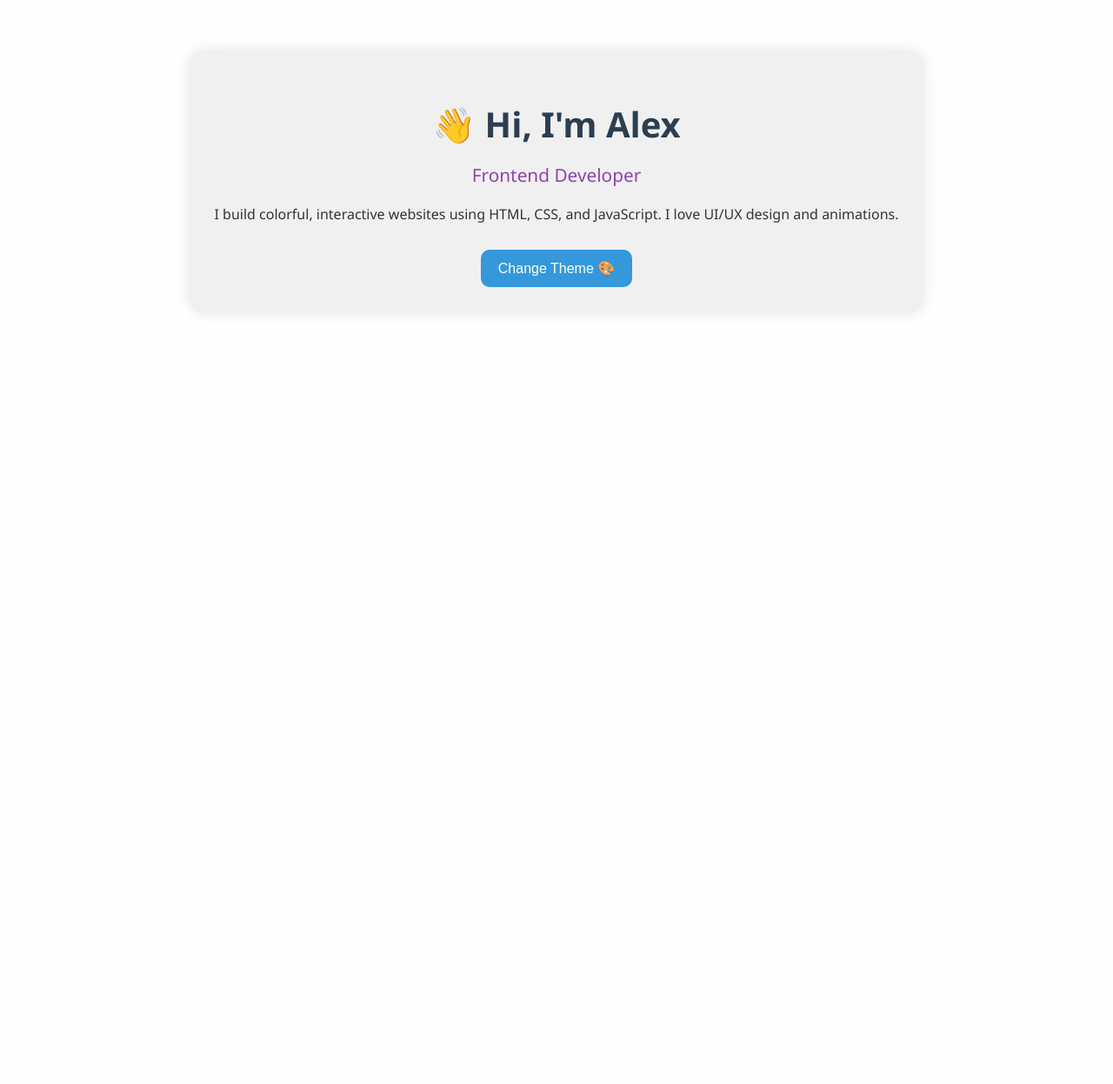
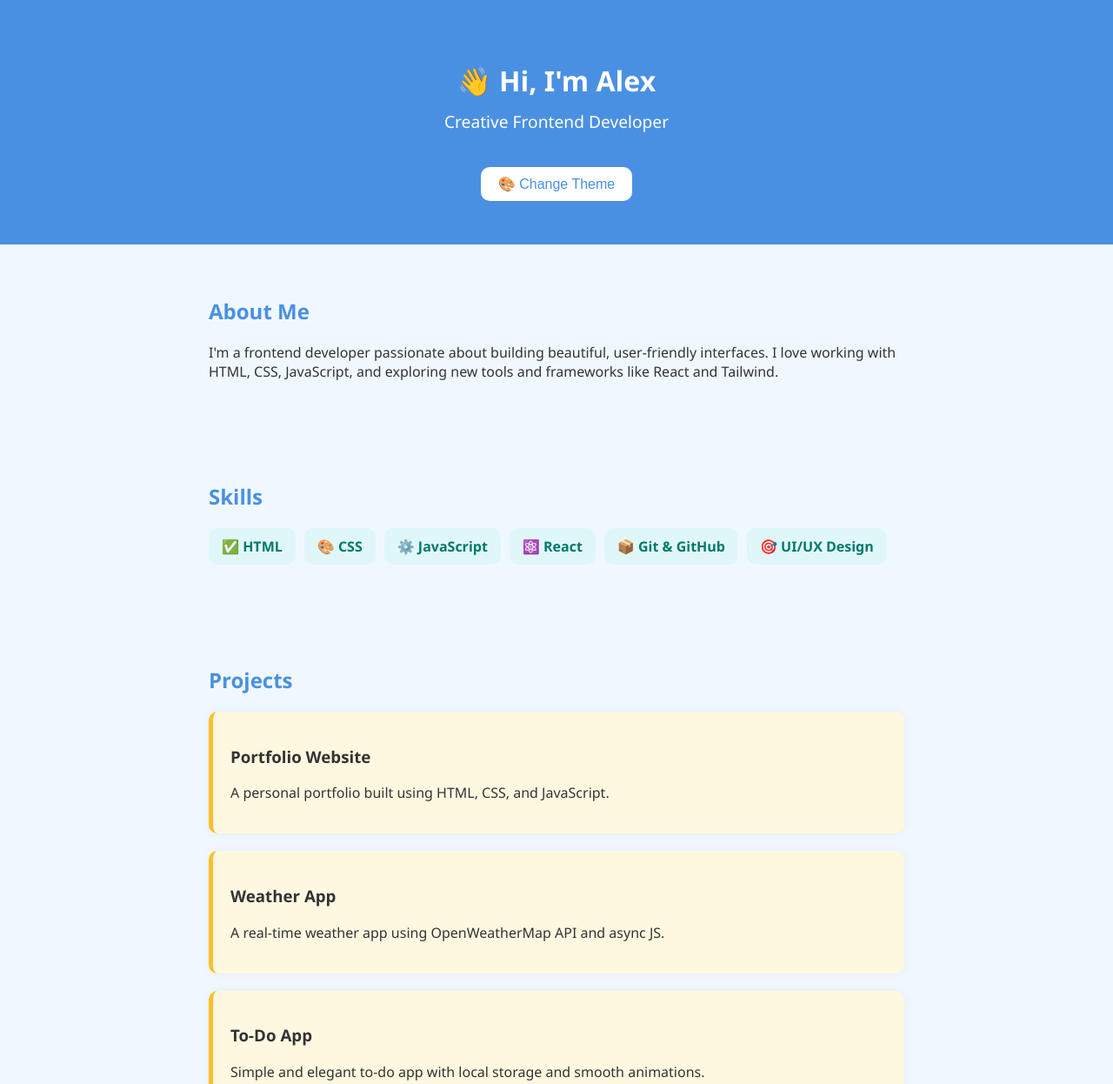
Before and after one commit to LearnerTester55/basicpage, a plain HTML site: page index.html in a window 1280 px wide. Shown: the top 1246 px of the page at 87% size. Before the commit the page ends 800 px from the top, so only its background shows below. Drawn offline with Linux system fonts and the light colour scheme.

Commit message:
Big dummy profile

```diff
--- a/index.html
+++ b/index.html
@@ -3,20 +3,72 @@
   <head>
     <meta charset="UTF-8" />
     <meta name="viewport" content="width=device-width, initial-scale=1" />
-    <title>Developer Profile</title>
+    <title>Alex - Software Developer</title>
     <link rel="stylesheet" href="style.css" />
   </head>
   <body>
-    <div class="container">
+    <header>
       <h1>👋 Hi, I'm Alex</h1>
-      <p class="role">Frontend Developer</p>
-      <p class="bio">
-        I build colorful, interactive websites using HTML, CSS, and JavaScript.
-        I love UI/UX design and animations.
+      <p class="subtitle">Creative Frontend Developer</p>
+      <button onclick="changeTheme()">🎨 Change Theme</button>
+    </header>
+
+    <section id="about">
+      <h2>About Me</h2>
+      <p>
+        I'm a frontend developer passionate about building beautiful,
+        user-friendly interfaces. I love working with HTML, CSS, JavaScript, and
+        exploring new tools and frameworks like React and Tailwind.
       </p>
+    </section>
 
-      <button onclick="changeTheme()">Change Theme 🎨</button>
-    </div>
+    <section id="skills">
+      <h2>Skills</h2>
+      <ul class="skills">
+        <li>✅ HTML</li>
+        <li>🎨 CSS</li>
+        <li>⚙️ JavaScript</li>
+        <li>⚛️ React</li>
+        <li>📦 Git & GitHub</li>
+        <li>🎯 UI/UX Design</li>
+      </ul>
+    </section>
+
+    <section id="projects">
+      <h2>Projects</h2>
+      <div class="project-grid">
+        <div class="project-card">
+          <h3>Portfolio Website</h3>
+          <p>A personal portfolio built using HTML, CSS, and JavaScript.</p>
+        </div>
+        <div class="project-card">
+          <h3>Weather App</h3>
+          <p>A real-time weather app using OpenWeatherMap API and async JS.</p>
+        </div>
+        <div class="project-card">
+          <h3>To-Do App</h3>
+          <p>
+            Simple and elegant to-do app with local storage and smooth
+            animations.
+          </p>
+        </div>
+      </div>
+    </section>
+
+    <section id="contact">
+      <h2>Contact Me</h2>
+      <p>Email: <a href="mailto:alex@example.com">alex@example.com</a></p>
+      <p>
+        GitHub:
+        <a href="https://github.com/yourusername" target="_blank"
+          >yourusername</a
+        >
+      </p>
+    </section>
+
+    <footer>
+      <p>© 2025 Alex Developer. Built with 💻</p>
+    </footer>
 
     <script src="script.js"></script>
   </body>
--- a/script.js
+++ b/script.js
@@ -1,5 +1,13 @@
-const contactBtn = document.getElementById("contactBtn");
+function changeTheme() {
+  const themes = [
+    { bg: "#fefefe", text: "#333" },
+    { bg: "#282c34", text: "#f5f5f5" },
+    { bg: "#fffbf0", text: "#4b3832" },
+    { bg: "#fce4ec", text: "#880e4f" },
+    { bg: "#e8f5e9", text: "#1b5e20" },
+  ];
 
-contactBtn.addEventListener("click", () => {
-  alert("Thanks for reaching out! I'll get back to you soon Bye 😊");
-});
+  const theme = themes[Math.floor(Math.random() * themes.length)];
+  document.body.style.backgroundColor = theme.bg;
+  document.body.style.color = theme.text;
+}
--- a/style.css
+++ b/style.css
@@ -1,47 +1,93 @@
 body {
   font-family: "Segoe UI", sans-serif;
-  background-color: #fefefe;
+  margin: 0;
+  padding: 0;
+  background: #f0f8ff;
   color: #333;
-  text-align: center;
-  padding: 50px;
   transition: background 0.5s, color 0.5s;
 }
 
-.container {
-  background: #f0f0f0;
-  padding: 30px;
-  border-radius: 20px;
-  display: inline-block;
-  box-shadow: 0 0 15px rgba(0, 0, 0, 0.1);
+header {
+  background: #4a90e2;
+  color: white;
+  text-align: center;
+  padding: 50px 20px;
 }
 
-h1 {
-  font-size: 2.5rem;
-  color: #2c3e50;
-}
-
-.role {
-  font-size: 1.3rem;
-  color: #8e44ad;
+.subtitle {
+  font-size: 1.2rem;
   margin-top: -10px;
 }
 
-.bio {
+button {
+  margin-top: 20px;
+  padding: 10px 20px;
   font-size: 1rem;
-  margin-bottom: 30px;
-}
-
-button {
-  background-color: #3498db;
-  color: white;
   border: none;
-  padding: 12px 20px;
-  font-size: 1rem;
   border-radius: 10px;
+  background-color: #ffffff;
+  color: #4a90e2;
   cursor: pointer;
   transition: background 0.3s;
 }
 
 button:hover {
-  background-color: #2980b9;
+  background-color: #e6f0ff;
 }
+
+section {
+  padding: 40px 20px;
+  max-width: 800px;
+  margin: auto;
+}
+
+h2 {
+  color: #4a90e2;
+  margin-bottom: 20px;
+}
+
+.skills {
+  display: flex;
+  flex-wrap: wrap;
+  gap: 10px;
+  list-style: none;
+  padding: 0;
+}
+
+.skills li {
+  background: #e0f7fa;
+  color: #00796b;
+  padding: 10px 15px;
+  border-radius: 10px;
+  font-weight: bold;
+}
+
+.project-grid {
+  display: flex;
+  flex-direction: column;
+  gap: 20px;
+}
+
+.project-card {
+  background: #fff8e1;
+  padding: 20px;
+  border-left: 5px solid #fbc02d;
+  border-radius: 10px;
+  box-shadow: 0 0 10px rgba(0, 0, 0, 0.05);
+}
+
+a {
+  color: #007acc;
+  text-decoration: none;
+}
+
+a:hover {
+  text-decoration: underline;
+}
+
+footer {
+  text-align: center;
+  padding: 20px;
+  background: #e0e0e0;
+  margin-top: 40px;
+}
```
